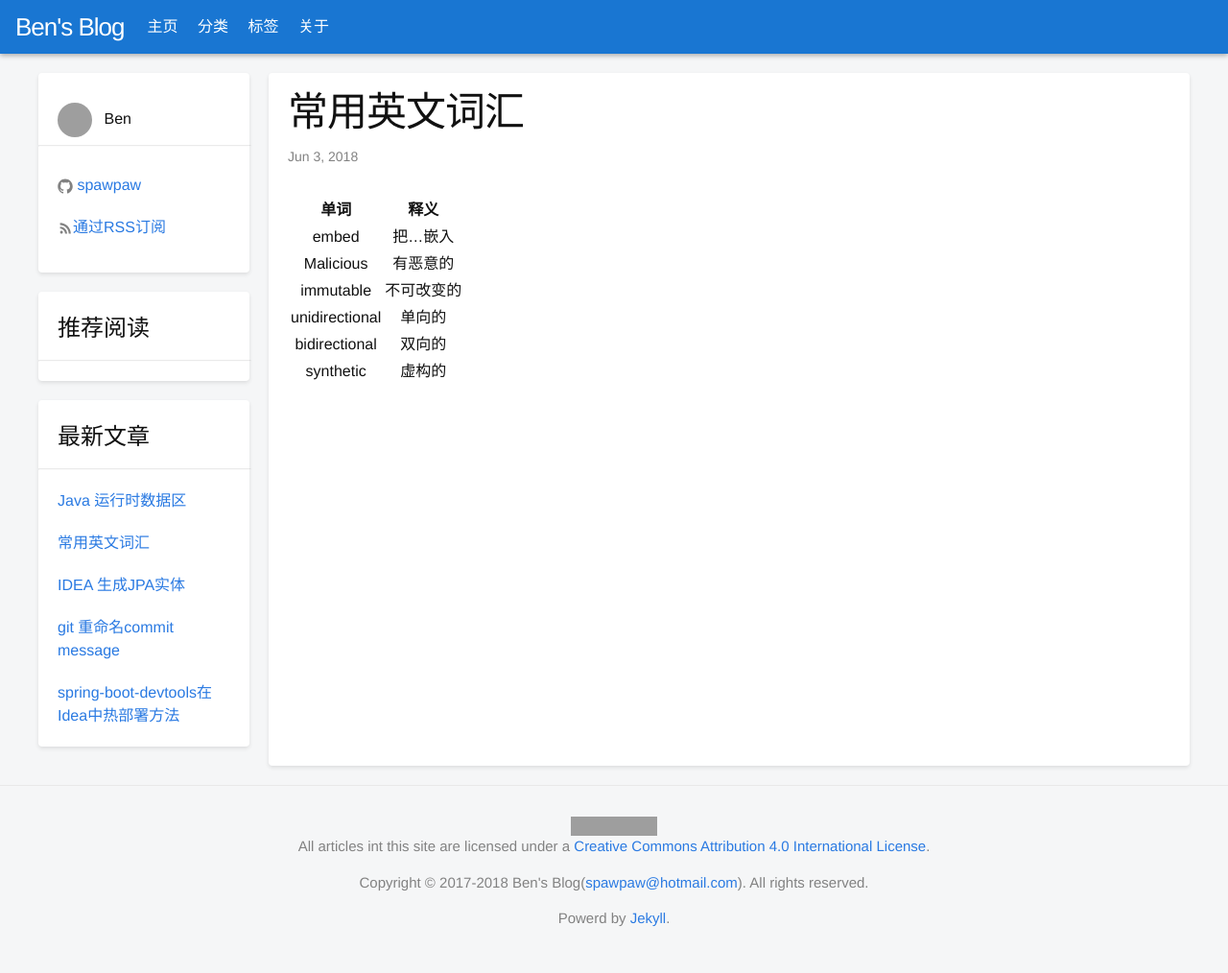
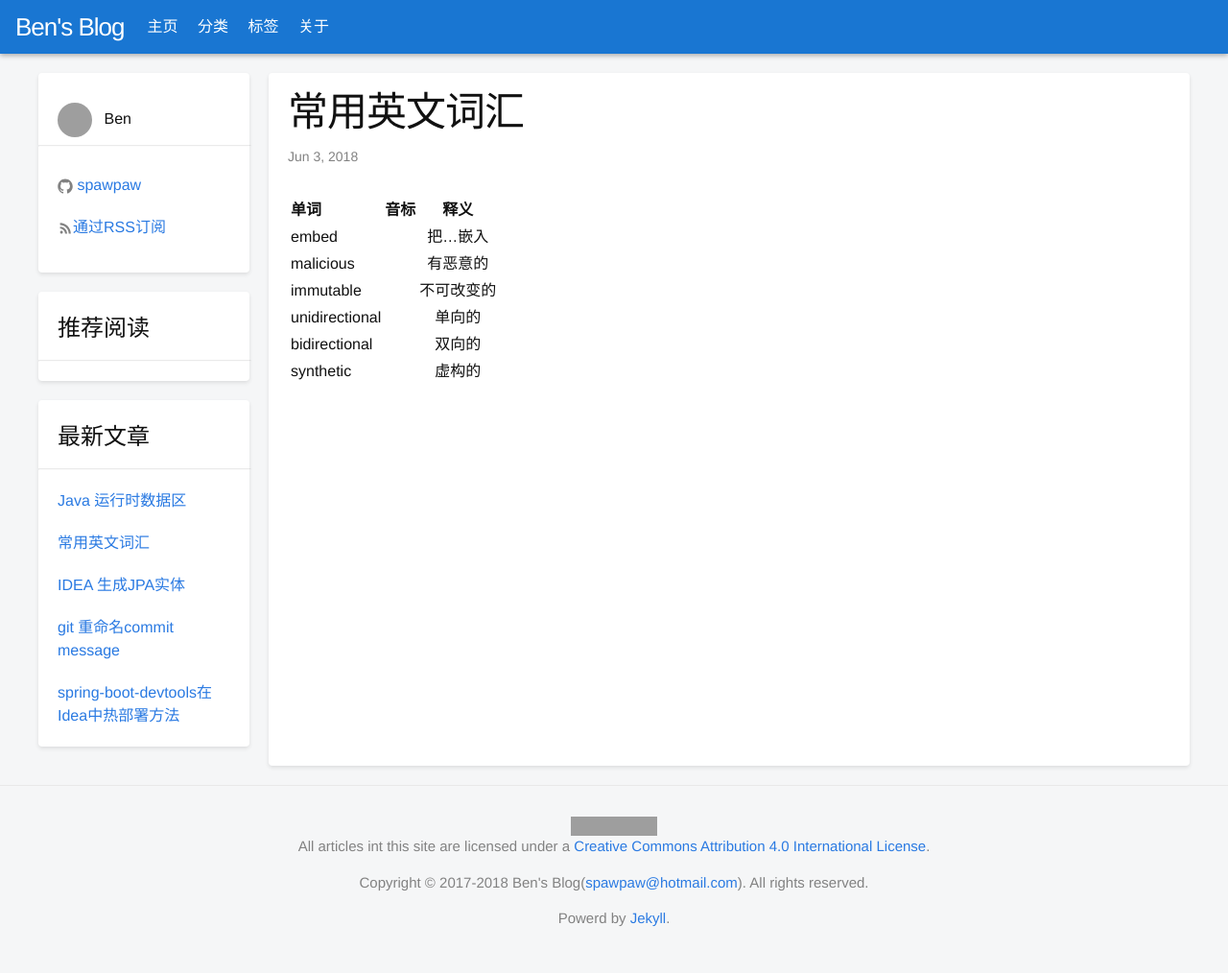
Before and after one commit to spawpaw/spawpaw.github.io, a Jekyll site: the page built from _posts/2018-06-03-useful-english-vocabulary.md, in a window 1280 px wide. Shown: the whole page at 96% size. Built offline with Jekyll 4.4.1, drawn with Linux system fonts in a browser that asks for light colours; grey boxes are pictures that could not be loaded.

Commit message:
chore: format

```diff
--- a/_posts/2018-06-03-useful-english-vocabulary.md
+++ b/_posts/2018-06-03-useful-english-vocabulary.md
@@ -6,11 +6,11 @@ categories:
 tags: english vocabulary
 ---
 
-|      单词      |    释义            |
-|:-------------:|:-----------------:|
-|embed          |把…嵌入|
-|Malicious      |有恶意的|
-|immutable      |不可改变的|
-|unidirectional |单向的|
-|bidirectional  |双向的|
-|synthetic      |虚构的|
+|      单词     |音标              |    释义            |
+|:------------- |:-----------------|:-----------------:|
+|embed          |                  | 把…嵌入 |
+|malicious      |                  | 有恶意的 |
+|immutable      |                  | 不可改变的 |
+|unidirectional |                  | 单向的 |
+|bidirectional  |                  | 双向的 |
+|synthetic      |                  | 虚构的 |
```
